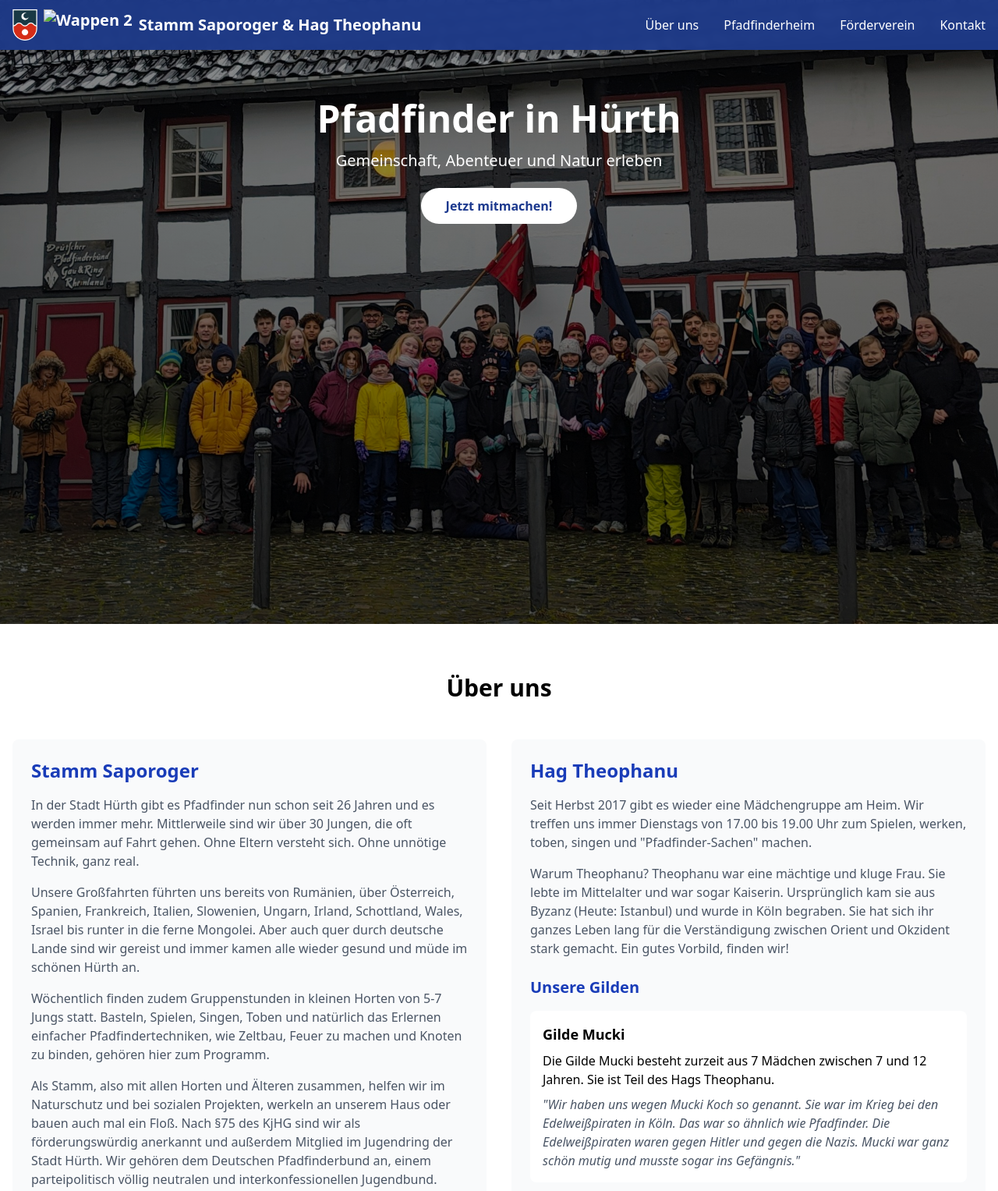
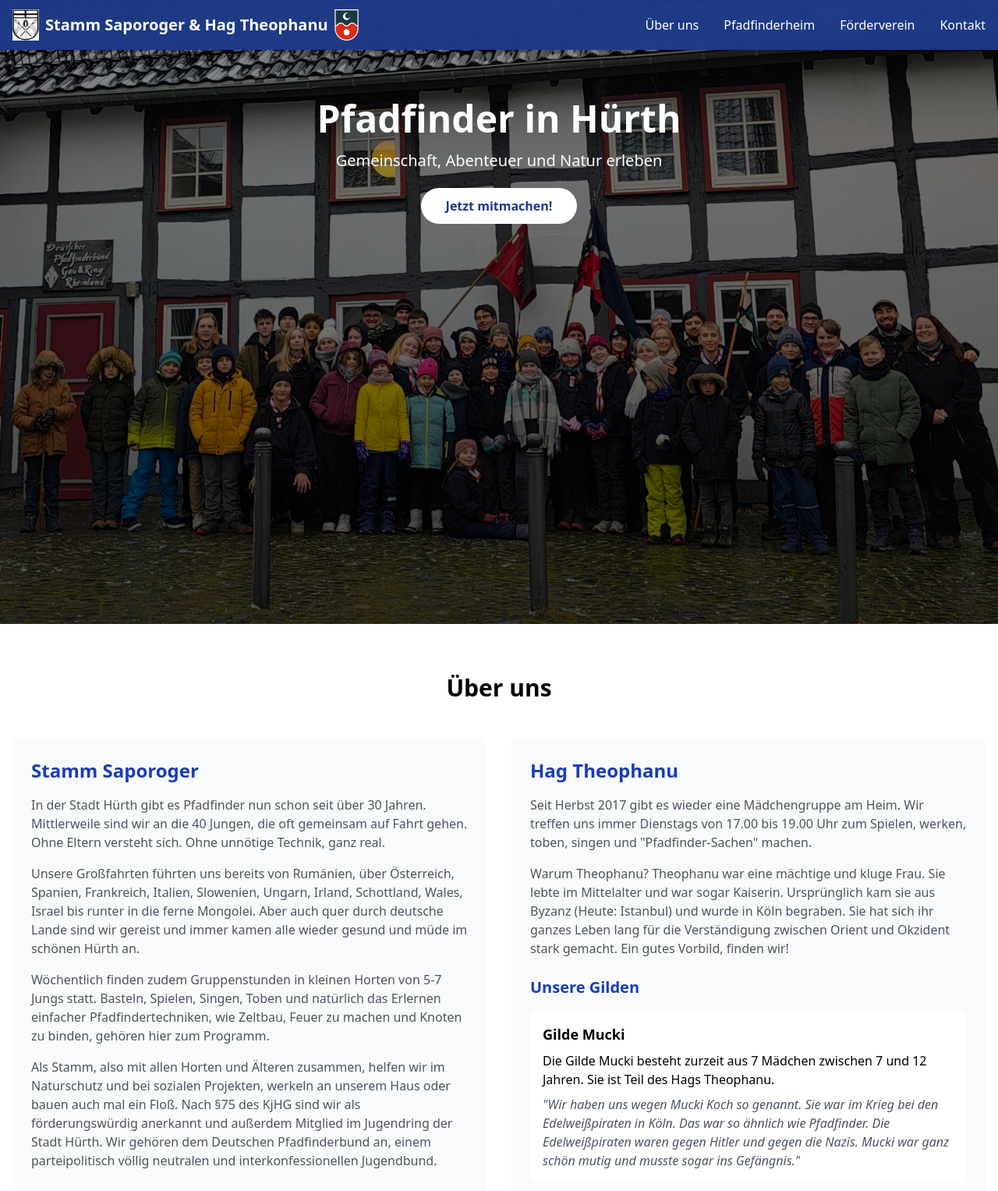
Before and after one commit to RonniSchmittner/Pfadfinder-Website, a plain HTML site: page index.html in a window 1280 px wide. Shown: the top 1527 px of the page at 78% size. Drawn offline with Linux system fonts and the light colour scheme.

Commit message:
ki notes. wappen. kleine korrekturen

```diff
--- a/index.html
+++ b/index.html
@@ -4,6 +4,10 @@
     <meta charset="UTF-8">
     <meta name="viewport" content="width=device-width, initial-scale=1.0">
     <title>Stamm Saporoger & Hag Theophanu - Pfadfinder in Hürth</title>
+    <meta name="keywords" content="Pfadfinder, Hürth, Stamm, Saporoger, DPB, DPSG, Jugendgruppe, Voll Joot, Fahrten, Abenteuer" />
+	<meta name="description" content="Die Saporoger in Hürth sind eine Jungen-Gruppe des Deutschen Pfadfinder Bundes. Die Pfadfindergruppe Haag Theophanu in Hürth ist eine Mädchen-Gruppe im DPB. Wir gehen gemeinsam auf Fahrten um Abenteuer und die Natur zu erleben." />
+	<meta name="robots" content="INDEX,FOLLOW,NOODP" />
+	<meta name="language" content="de" />
     <script src="tailwind.min.js"></script>
     <link rel="stylesheet" href="styles.css">
 </head>
@@ -14,9 +18,9 @@
             <div class="flex justify-between items-center h-16">
                 <div class="flex items-center">
                     <a href="#" class="text-xl font-bold text-white flex items-center space-x-2">
-                        <img src="haag.png" alt="Wappen 1" class="h-10 w-auto" loading="lazy" />
-                        <img src="wappen2.png" alt="Wappen 2" class="h-10 w-auto" loading="lazy" />
+                        <img src="saporoger.png" alt="Wappen Stamm Saporoger" class="h-10 w-auto" loading="lazy" />
                         <span class="hidden sm:inline">Stamm Saporoger & Hag Theophanu</span>
+                        <img src="theophanu.png" alt="Wappen Haag Theophanu" class="h-10 w-auto" loading="lazy" />
                         <span class="sm:hidden">Pfadfinder Hürth</span>
                     </a>
                 </div>
@@ -66,7 +70,7 @@
                 <div class="bg-gray-50 p-6 rounded-lg">
                     <h3 class="text-2xl font-semibold mb-4 text-blue-800">Stamm Saporoger</h3>
                     <p class="text-gray-600 mb-4">
-                        In der Stadt Hürth gibt es Pfadfinder nun schon seit 26 Jahren und es werden immer mehr. Mittlerweile sind wir über 30 Jungen, die oft gemeinsam auf Fahrt gehen. Ohne Eltern versteht sich. Ohne unnötige Technik, ganz real.
+                        In der Stadt Hürth gibt es Pfadfinder nun schon seit über 30 Jahren. Mittlerweile sind wir an die 40 Jungen, die oft gemeinsam auf Fahrt gehen. Ohne Eltern versteht sich. Ohne unnötige Technik, ganz real.
                     </p>
                     <p class="text-gray-600 mb-4">
                         Unsere Großfahrten führten uns bereits von Rumänien, über Österreich, Spanien, Frankreich, Italien, Slowenien, Ungarn, Irland, Schottland, Wales, Israel bis runter in die ferne Mongolei. Aber auch quer durch deutsche Lande sind wir gereist und immer kamen alle wieder gesund und müde im schönen Hürth an.
```
Also changed, not shown: .cursor/notes/website.md (added), saporoger.png (added), theophanu.png (renamed from haag.png), 1 other file.
